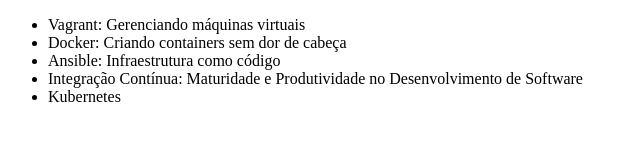
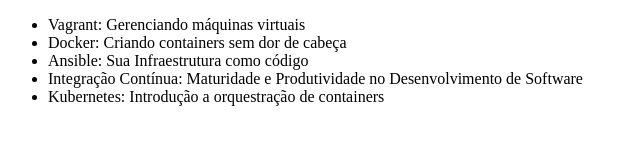
Before and after one commit to DaniloGAguiar/alura-git, a plain HTML site: page index.html in a window 1280 px wide. Shown: the whole page, without its empty margins (0-640 px from the left). Drawn offline with Linux system fonts and the light colour scheme.

Commit message:
Atualização dos nomes da Lista

```diff
--- a/index.html
+++ b/index.html
@@ -8,9 +8,9 @@
     <ul>
         <li>Vagrant: Gerenciando máquinas virtuais</li>
         <li>Docker: Criando containers sem dor de cabeça</li>
-        <li>Ansible: Infraestrutura como código</li>
+        <li>Ansible: Sua Infraestrutura como código</li>
         <li>Integração Contínua: Maturidade e Produtividade no Desenvolvimento de Software</li>
-        <li>Kubernetes</li>
+        <li>Kubernetes: Introdução a orquestração de containers</li>
     </ul>
 </body>
 </html>
```
